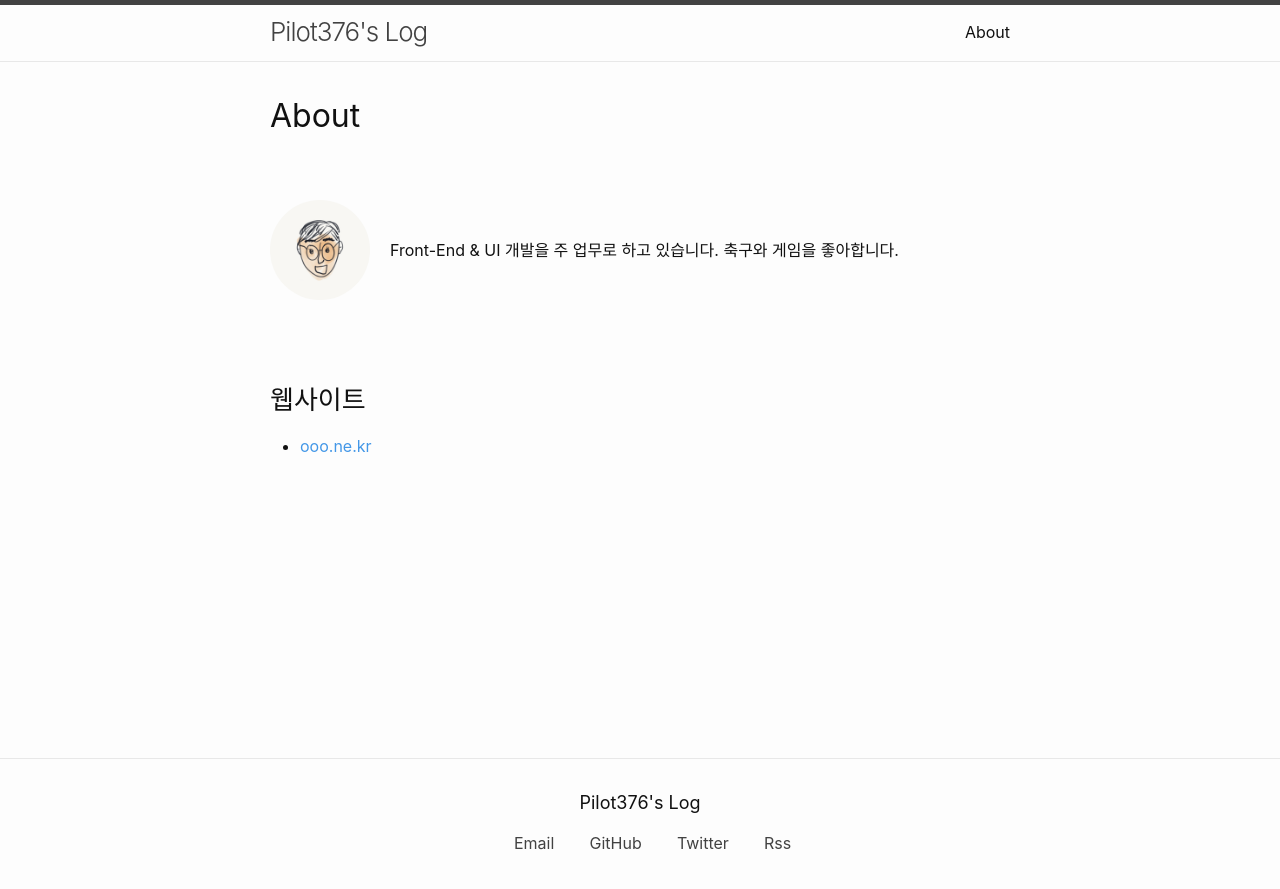
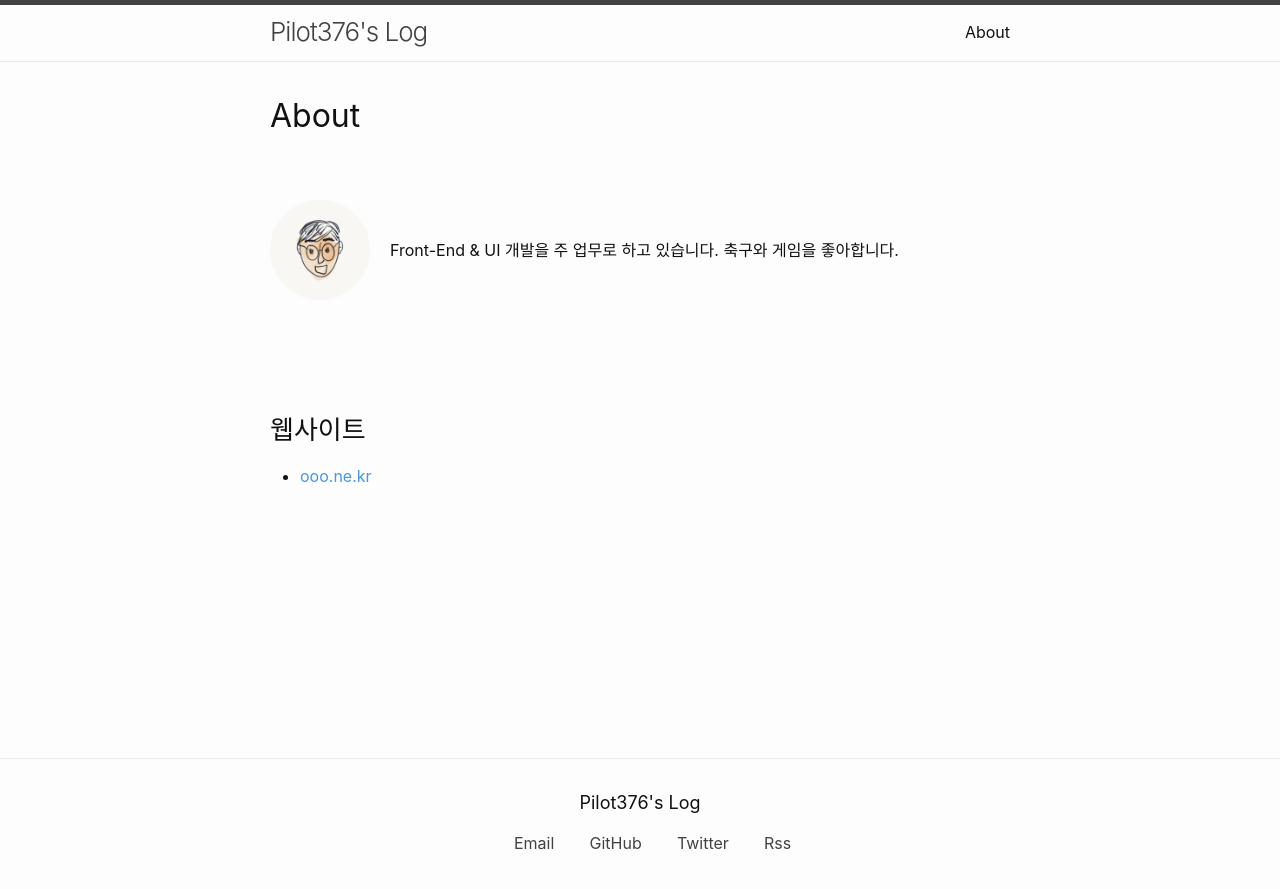
Before and after one commit to pilot376/pilot376.github.io, a Jekyll site: the page built from about.md, in a window 1280 px wide. Shown: the top 889 px of the page. Built offline with Jekyll 4.4.1, drawn with Linux system fonts in a browser that asks for light colours; some web fonts are replaced.

Commit message:
스타일 수정

```diff
--- a/_sass/minima/_base.scss
+++ b/_sass/minima/_base.scss
@@ -9,7 +9,7 @@
 }
 
 hr {
-	margin:$spacing-unit 0;
+	padding:$spacing-unit 0;
 	border:0 none;
 }
 
```
